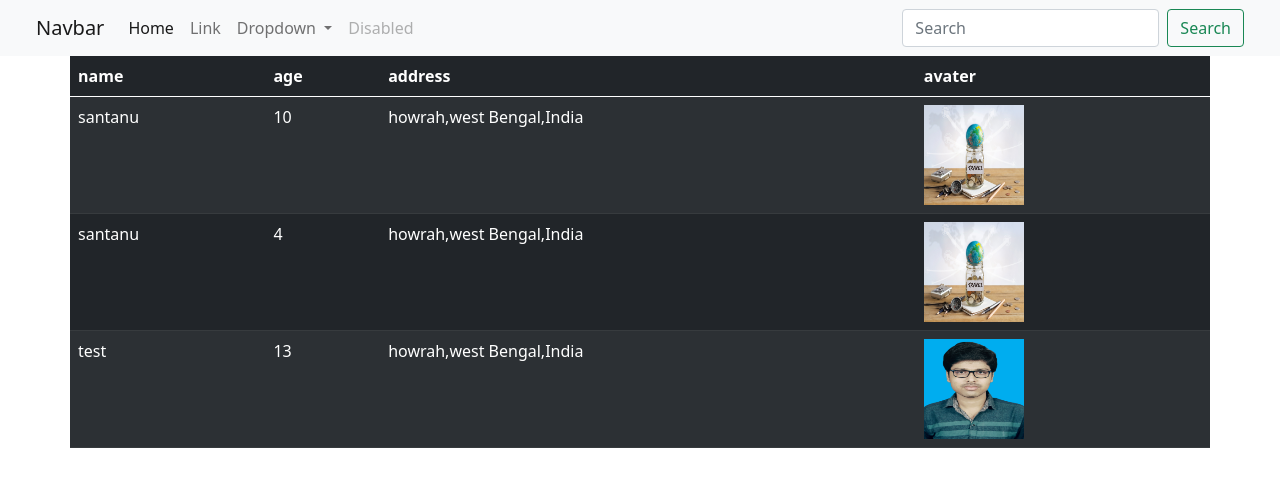
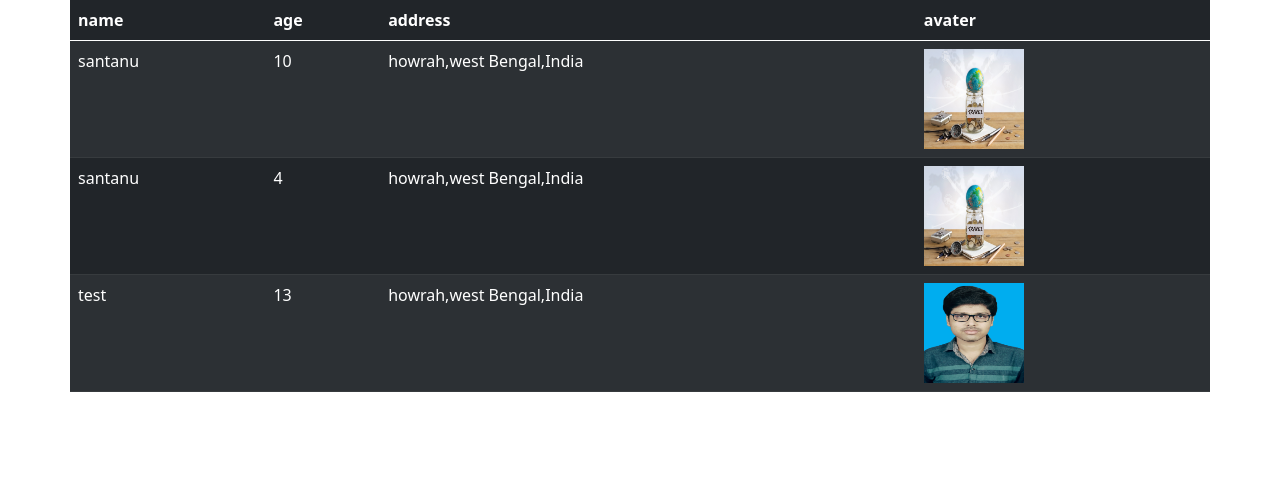
Before and after one commit to santanutung/django-start, a Django app: page / in a window 1280 px wide. Shown: the top 487 px of the page. Run offline with Django 3.2, Linux system fonts and the light colour scheme; data comes from the database, SQL or seed files in the repository.

Commit message:
header cut

```diff
--- a/templates/index.html
+++ b/templates/index.html
@@ -14,51 +14,7 @@
 </head>
 
 <body>
-    <div class="container-fluid">
-        <div class="row">
-            <nav class="navbar navbar-expand-lg navbar-light bg-light">
-                <div class="container-fluid">
-                    <a class="navbar-brand" href="#">Navbar</a>
-                    <button class="navbar-toggler" type="button" data-bs-toggle="collapse"
-                        data-bs-target="#navbarSupportedContent" aria-controls="navbarSupportedContent"
-                        aria-expanded="false" aria-label="Toggle navigation">
-                        <span class="navbar-toggler-icon"></span>
-                    </button>
-                    <div class="collapse navbar-collapse" id="navbarSupportedContent">
-                        <ul class="navbar-nav me-auto mb-2 mb-lg-0">
-                            <li class="nav-item">
-                                <a class="nav-link active" aria-current="page" href="#">Home</a>
-                            </li>
-                            <li class="nav-item">
-                                <a class="nav-link" href="#">Link</a>
-                            </li>
-                            <li class="nav-item dropdown">
-                                <a class="nav-link dropdown-toggle" href="#" id="navbarDropdown" role="button"
-                                    data-bs-toggle="dropdown" aria-expanded="false">
-                                    Dropdown
-                                </a>
-                                <ul class="dropdown-menu" aria-labelledby="navbarDropdown">
-                                    <li><a class="dropdown-item" href="#">Action</a></li>
-                                    <li><a class="dropdown-item" href="#">Another action</a></li>
-                                    <li>
-                                        <hr class="dropdown-divider">
-                                    </li>
-                                    <li><a class="dropdown-item" href="#">Something else here</a></li>
-                                </ul>
-                            </li>
-                            <li class="nav-item">
-                                <a class="nav-link disabled" href="#" tabindex="-1" aria-disabled="true">Disabled</a>
-                            </li>
-                        </ul>
-                        <form class="d-flex">
-                            <input class="form-control me-2" type="search" placeholder="Search" aria-label="Search">
-                            <button class="btn btn-outline-success" type="submit">Search</button>
-                        </form>
-                    </div>
-                </div>
-            </nav>
-        </div>
-    </div>
+
     <div class="container">
         <div class="row">
             <table class="table table-dark table-striped">
```
